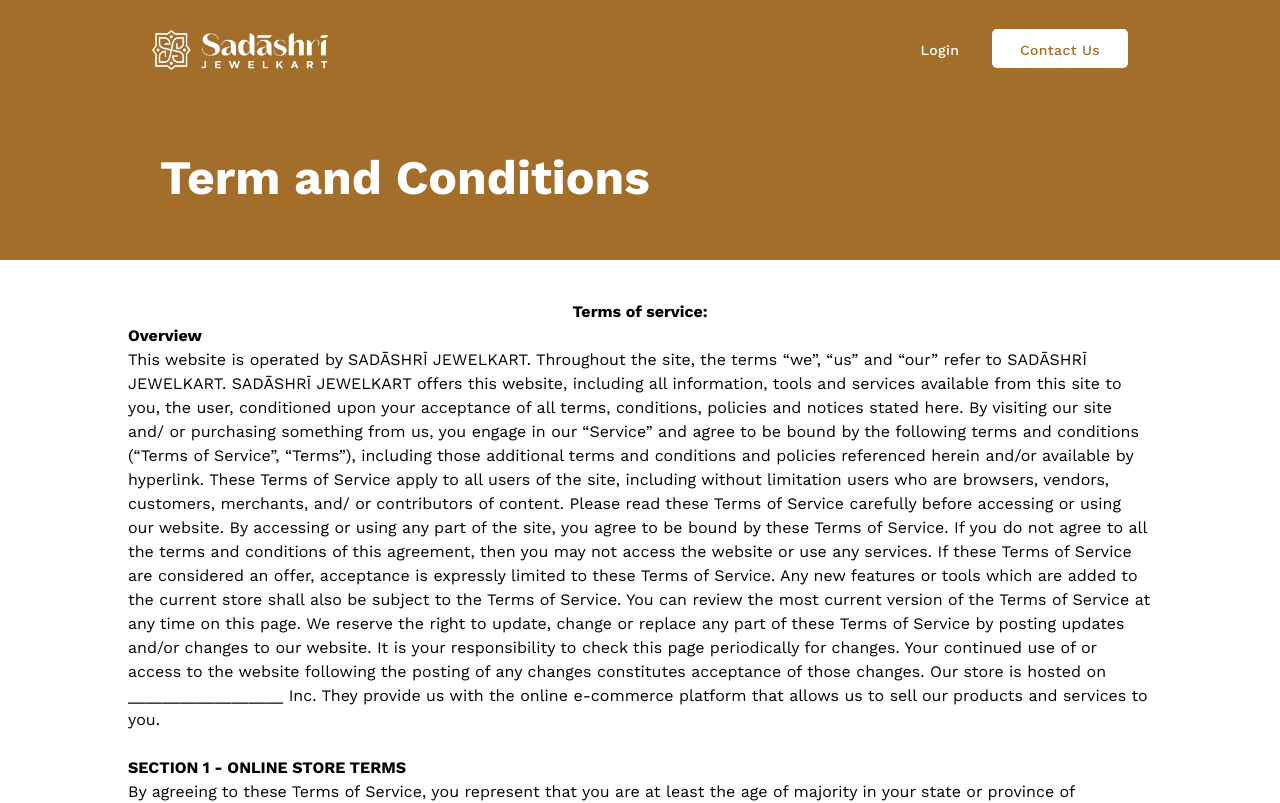
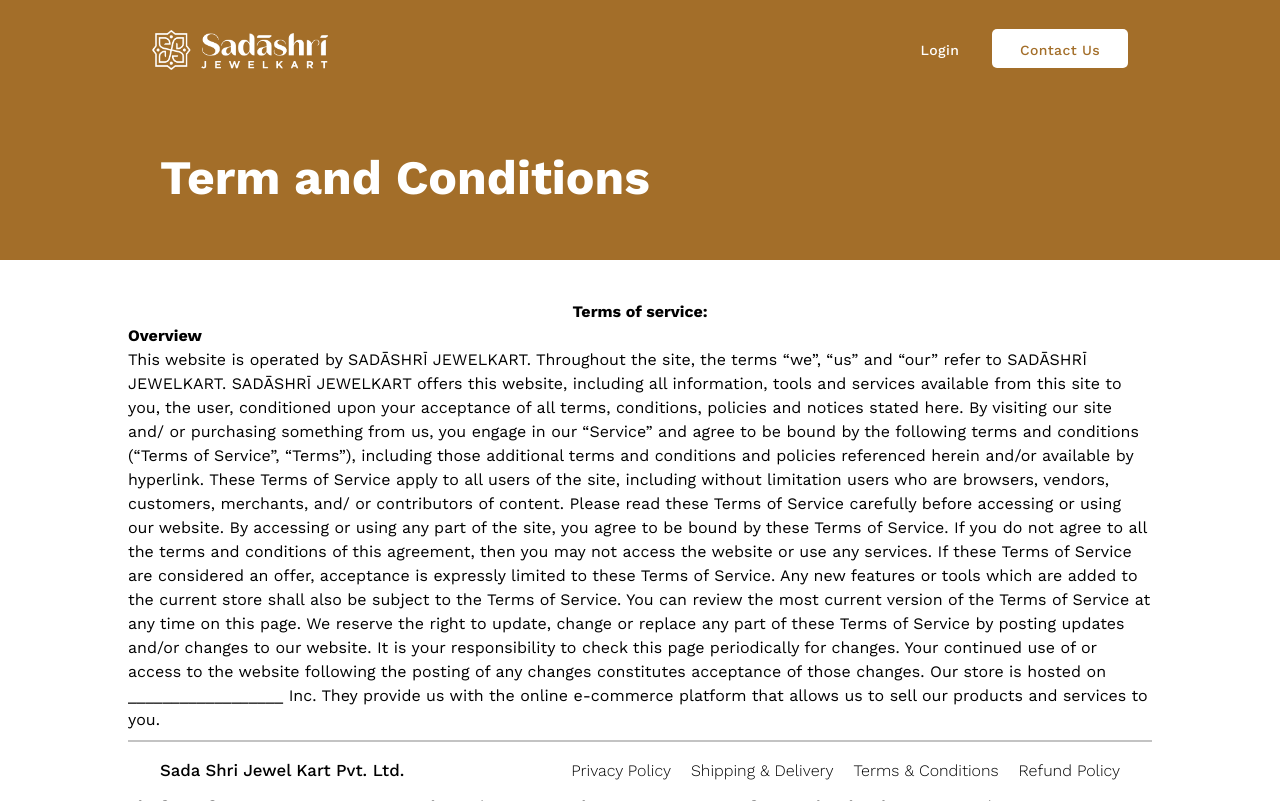
Before and after one commit to Trideon-Tech/Sada-Shri-Jewel-Kart-Seller-FrontEnd, a React (Create React App) app: page /term in a window 1280 px wide. Shown: the top 803 px of the page. Built offline with nearby package versions, Linux system fonts and the light colour scheme.

Commit message:
appbar and footer made sticky

```diff
--- a/src/pages/Privacy-Policy/privacy.component.jsx
+++ b/src/pages/Privacy-Policy/privacy.component.jsx
@@ -9,6 +9,10 @@
 
   const handleLogoClick = () => {
     navigate("/");
+  };
+
+  const handleFooterRedirect = (item) => {
+    navigate(`/${item}`);
   };
 
   return (
@@ -241,9 +245,41 @@
               (Grievance and Nodal Officer) <br/>Indiejewel Fashions Private Limited,
               Third Floor, Magnum Vista, <br/>Raghuvanahalli, Bangalore, 560062,
               Bangalore KA, India
-            </li>
+            </li><br/><br/>
           </ul>
         </div>
+        <div className="footer">
+        <div className="seperator" />
+        <div className="items-row">
+          <div className="company">Sada Shri Jewel Kart Pvt. Ltd.</div>
+          <div className="actions">
+            <div
+              onClick={() => handleFooterRedirect("privacy")}
+              className="action-item"
+            >
+              Privacy Policy
+            </div>
+            <div
+              onClick={() => handleFooterRedirect("shipping")}
+              className="action-item"
+            >
+              Shipping & Delivery
+            </div>
+            <div
+              onClick={() => handleFooterRedirect("term")}
+              className="action-item"
+            >
+              Terms & Conditions
+            </div>
+            <div
+              onClick={() => handleFooterRedirect("shipping")}
+              className="action-item"
+            >
+              Refund Policy
+            </div>
+          </div>
+        </div>
+      </div>
       </div>
     </div>
   );
--- a/src/pages/Privacy-Policy/privacy.styles.scss
+++ b/src/pages/Privacy-Policy/privacy.styles.scss
@@ -2,6 +2,10 @@
     font-family: "Work Sans", sans-serif;
 
     .appbar {
+      position: fixed;
+      top:0;
+      left: 0;
+      width: 100%;
       background-color: #a36e29;
       overflow: hidden;
 
@@ -60,6 +64,7 @@
     }
 
     .content {
+      margin-top: 100px;
         height: calc(100vh - 160px);
 
           .top {
@@ -93,5 +98,47 @@
             }
 
       }
+      .footer {
+        position: fixed;
+    bottom: 0;
+    left: 0;
+    width: 100%;
+        height: 60px;
+        background-color: #fff;
+        display: flex;
+        justify-content: center;
+        align-items: center;
+        flex-direction: column;
+
+        .seperator {
+          height: 2px;
+          width: 80vw;
+          background-color: rgb(195, 195, 195);
+        }
+
+        .items-row {
+          height: 58px;
+          width: 75vw;
+
+          display: flex;
+          justify-content: space-between;
+          align-items: center;
+
+          .company {
+            font-size: 1.05rem;
+            font-weight: 500;
+          }
+
+          .actions {
+            display: flex;
+
+            .action-item {
+              margin-left: 20px;
+              font-weight: 300;
+              cursor: pointer;
+            }
+          }
+        }
+      }
 
   }
--- a/src/pages/contact-us/contactUs.component.jsx
+++ b/src/pages/contact-us/contactUs.component.jsx
@@ -33,6 +33,10 @@
 
   const handleLogoClick = () => {
     navigate("/");
+  };
+
+  const handleFooterRedirect = (item) => {
+    navigate(`/${item}`);
   };
 
   const onNext = () => {
@@ -177,6 +181,38 @@
             </Grid>
           </div>
         </div>
+        <div className="footer">
+        <div className="seperator" />
+        <div className="items-row">
+          <div className="company">Sada Shri Jewel Kart Pvt. Ltd.</div>
+          <div className="actions">
+            <div
+              onClick={() => handleFooterRedirect("privacy")}
+              className="action-item"
+            >
+              Privacy Policy
+            </div>
+            <div
+              onClick={() => handleFooterRedirect("shipping")}
+              className="action-item"
+            >
+              Shipping & Delivery
+            </div>
+            <div
+              onClick={() => handleFooterRedirect("term")}
+              className="action-item"
+            >
+              Terms & Conditions
+            </div>
+            <div
+              onClick={() => handleFooterRedirect("shipping")}
+              className="action-item"
+            >
+              Refund Policy
+            </div>
+          </div>
+        </div>
+      </div>
       </div>
     </div>
   );
--- a/src/pages/contact-us/contactUs.styles.scss
+++ b/src/pages/contact-us/contactUs.styles.scss
@@ -153,6 +153,48 @@
               }
             }
 
+            .footer {
+              position: fixed;
+          bottom: 0;
+          left: 0;
+          width: 100%;
+              height: 60px;
+              background-color: #fff;
+              display: flex;
+              justify-content: center;
+              align-items: center;
+              flex-direction: column;
+
+              .seperator {
+                height: 2px;
+                width: 80vw;
+                background-color: rgb(195, 195, 195);
+              }
+
+              .items-row {
+                height: 58px;
+                width: 75vw;
+
+                display: flex;
+                justify-content: space-between;
+                align-items: center;
+
+                .company {
+                  font-size: 1.05rem;
+                  font-weight: 500;
+                }
+
+                .actions {
+                  display: flex;
+
+                  .action-item {
+                    margin-left: 20px;
+                    font-weight: 300;
+                    cursor: pointer;
+                  }
+                }
+              }
+            }
       }
 
   }
--- a/src/pages/shippingandreturns/shipping.component.jsx
+++ b/src/pages/shippingandreturns/shipping.component.jsx
@@ -9,6 +9,10 @@
 
   const handleLogoClick = () => {
     navigate("/");
+  };
+
+  const handleFooterRedirect = (item) => {
+    navigate(`/${item}`);
   };
 
   return (
@@ -161,6 +165,38 @@
           </ul>
           <p></p>
         </div>
+        <div className="footer">
+        <div className="seperator" />
+        <div className="items-row">
+          <div className="company">Sada Shri Jewel Kart Pvt. Ltd.</div>
+          <div className="actions">
+            <div
+              onClick={() => handleFooterRedirect("privacy")}
+              className="action-item"
+            >
+              Privacy Policy
+            </div>
+            <div
+              onClick={() => handleFooterRedirect("shipping")}
+              className="action-item"
+            >
+              Shipping & Delivery
+            </div>
+            <div
+              onClick={() => handleFooterRedirect("term")}
+              className="action-item"
+            >
+              Terms & Conditions
+            </div>
+            <div
+              onClick={() => handleFooterRedirect("shipping")}
+              className="action-item"
+            >
+              Refund Policy
+            </div>
+          </div>
+        </div>
+      </div>
       </div>
     </div>
   );
--- a/src/pages/shippingandreturns/shipping.styles.scss
+++ b/src/pages/shippingandreturns/shipping.styles.scss
@@ -92,6 +92,49 @@
               padding-bottom: 5vh;
             }
 
+            .footer {
+              position: fixed;
+          bottom: 0;
+          left: 0;
+          width: 100%;
+              height: 60px;
+              background-color: #fff;
+              display: flex;
+              justify-content: center;
+              align-items: center;
+              flex-direction: column;
+
+              .seperator {
+                height: 2px;
+                width: 80vw;
+                background-color: rgb(195, 195, 195);
+              }
+
+              .items-row {
+                height: 58px;
+                width: 75vw;
+
+                display: flex;
+                justify-content: space-between;
+                align-items: center;
+
+                .company {
+                  font-size: 1.05rem;
+                  font-weight: 500;
+                }
+
+                .actions {
+                  display: flex;
+
+                  .action-item {
+                    margin-left: 20px;
+                    font-weight: 300;
+                    cursor: pointer;
+                  }
+                }
+              }
+            }
+
       }
 
   }
--- a/src/pages/terms-conditions/term.component.jsx
+++ b/src/pages/terms-conditions/term.component.jsx
@@ -9,6 +9,10 @@
 
   const handleLogoClick = () => {
     navigate("/");
+  };
+
+  const handleFooterRedirect = (item) => {
+    navigate(`/${item}`);
   };
 
   return (
@@ -513,6 +517,38 @@
             </li>
           </ul>
         </div>
+        <div className="footer">
+        <div className="seperator" />
+        <div className="items-row">
+          <div className="company">Sada Shri Jewel Kart Pvt. Ltd.</div>
+          <div className="actions">
+            <div
+              onClick={() => handleFooterRedirect("privacy")}
+              className="action-item"
+            >
+              Privacy Policy
+            </div>
+            <div
+              onClick={() => handleFooterRedirect("shipping")}
+              className="action-item"
+            >
+              Shipping & Delivery
+            </div>
+            <div
+              onClick={() => handleFooterRedirect("term")}
+              className="action-item"
+            >
+              Terms & Conditions
+            </div>
+            <div
+              onClick={() => handleFooterRedirect("shipping")}
+              className="action-item"
+            >
+              Refund Policy
+            </div>
+          </div>
+        </div>
+      </div>
       </div>
     </div>
   );
--- a/src/pages/terms-conditions/term.styles.scss
+++ b/src/pages/terms-conditions/term.styles.scss
@@ -92,6 +92,49 @@
               padding-bottom: 5vh;
             }
 
+            .footer {
+              position: fixed;
+          bottom: 0;
+          left: 0;
+          width: 100%;
+              height: 60px;
+              background-color: #fff;
+              display: flex;
+              justify-content: center;
+              align-items: center;
+              flex-direction: column;
+
+              .seperator {
+                height: 2px;
+                width: 80vw;
+                background-color: rgb(195, 195, 195);
+              }
+
+              .items-row {
+                height: 58px;
+                width: 75vw;
+
+                display: flex;
+                justify-content: space-between;
+                align-items: center;
+
+                .company {
+                  font-size: 1.05rem;
+                  font-weight: 500;
+                }
+
+                .actions {
+                  display: flex;
+
+                  .action-item {
+                    margin-left: 20px;
+                    font-weight: 300;
+                    cursor: pointer;
+                  }
+                }
+              }
+            }
+
       }
 
   }
```
